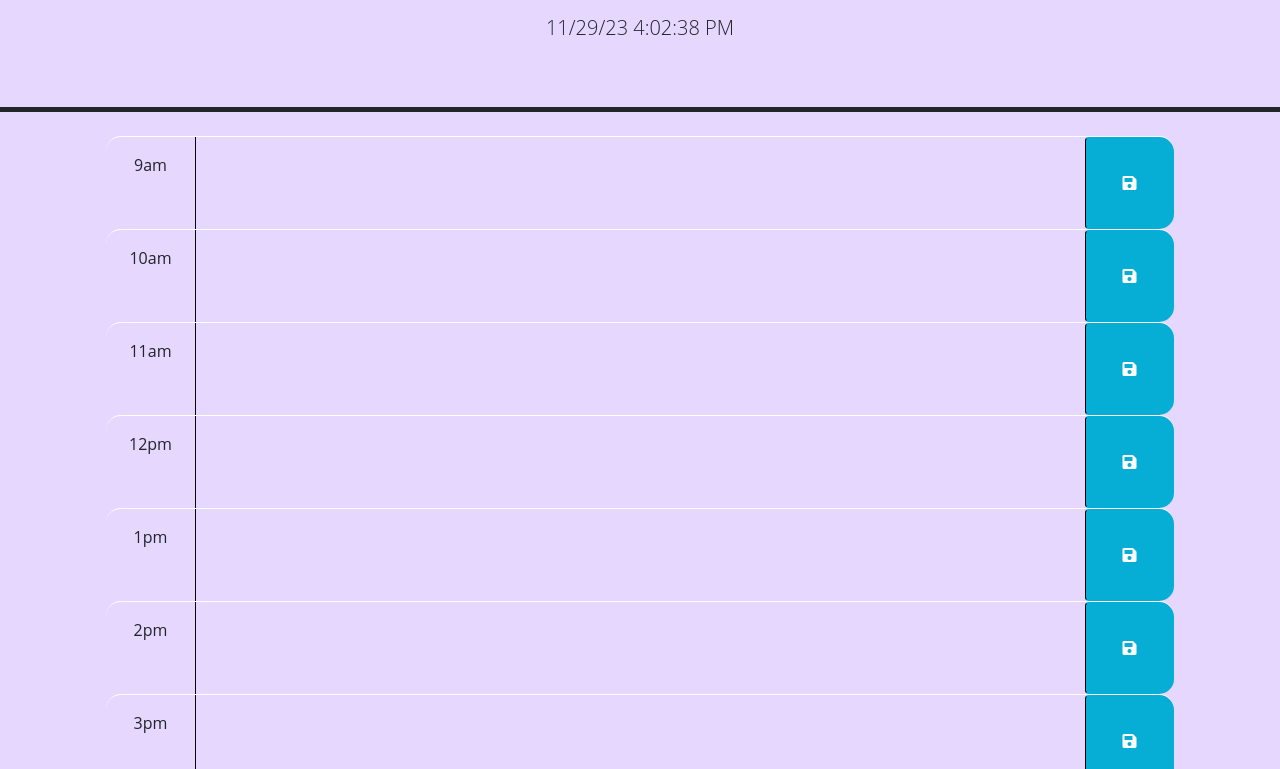
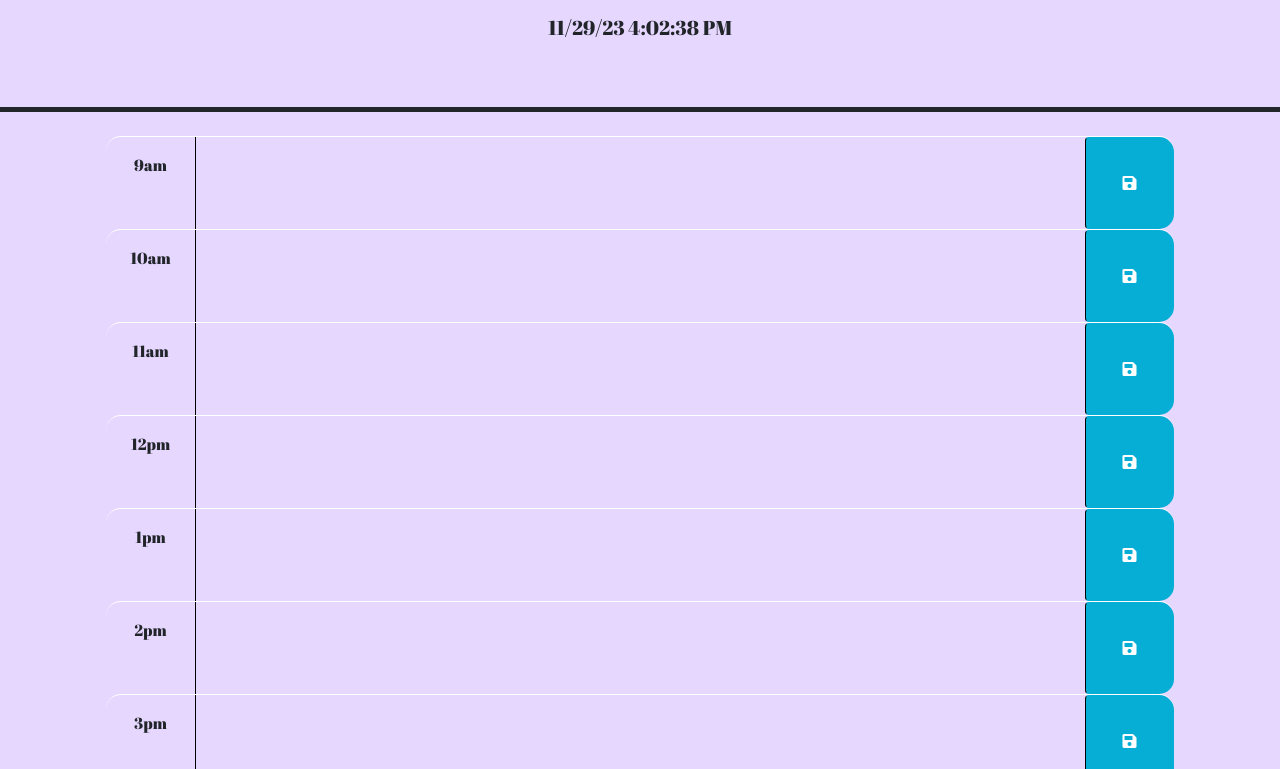
Before and after one commit to lilyvander/workday-scheduler, a plain HTML site: page index.html in a window 1280 px wide. Shown: the part 166-935 px from the top of the page. Drawn offline with nearby package versions, Linux system fonts and the light colour scheme; a web font is replaced by a local one.

Commit message:
updated font styling

```diff
--- a/assets/style.css
+++ b/assets/style.css
@@ -1,5 +1,5 @@
 body {
-    font-family: 'Open Sans', sans-serif;
+    font-family: 'Abril Fatface', sans-serif;
     font-size: 16px;
     background-color:#e6d7ff;
   }
```
Also changed, not shown: 1 other file.
